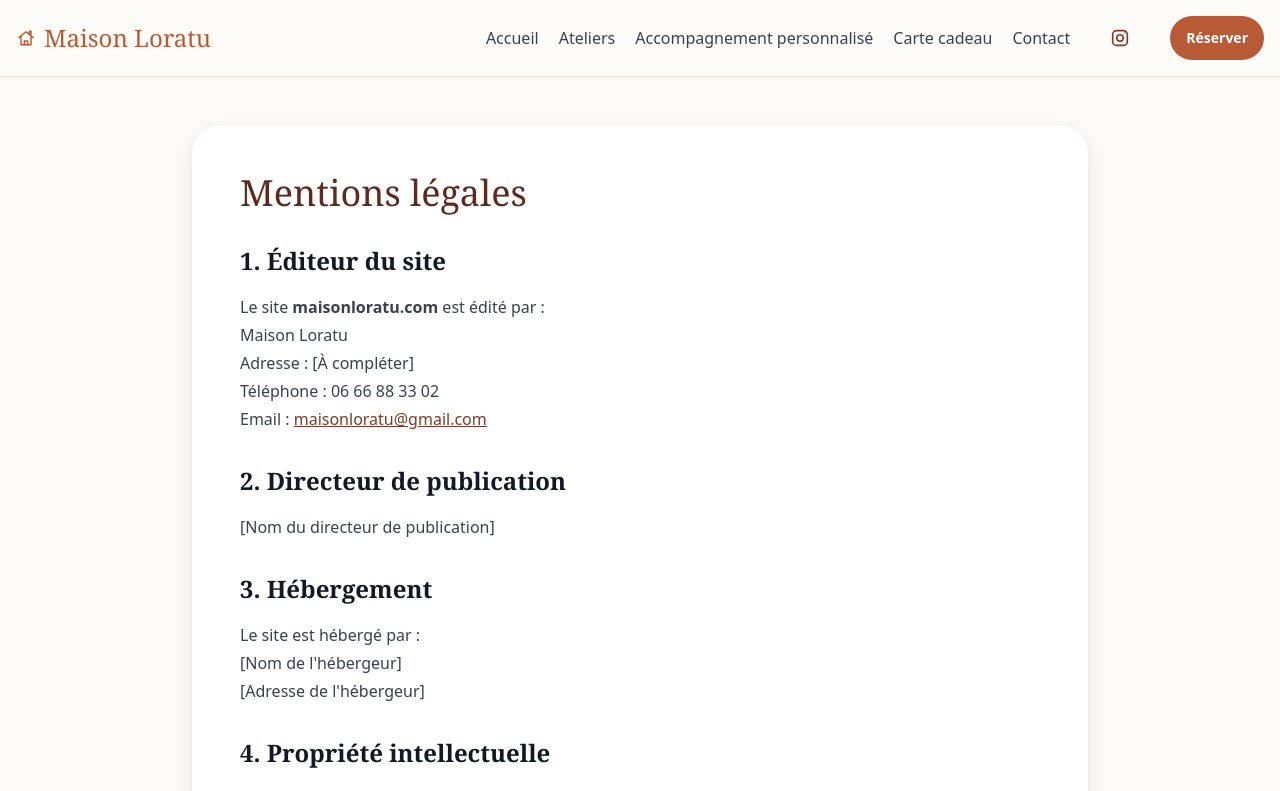
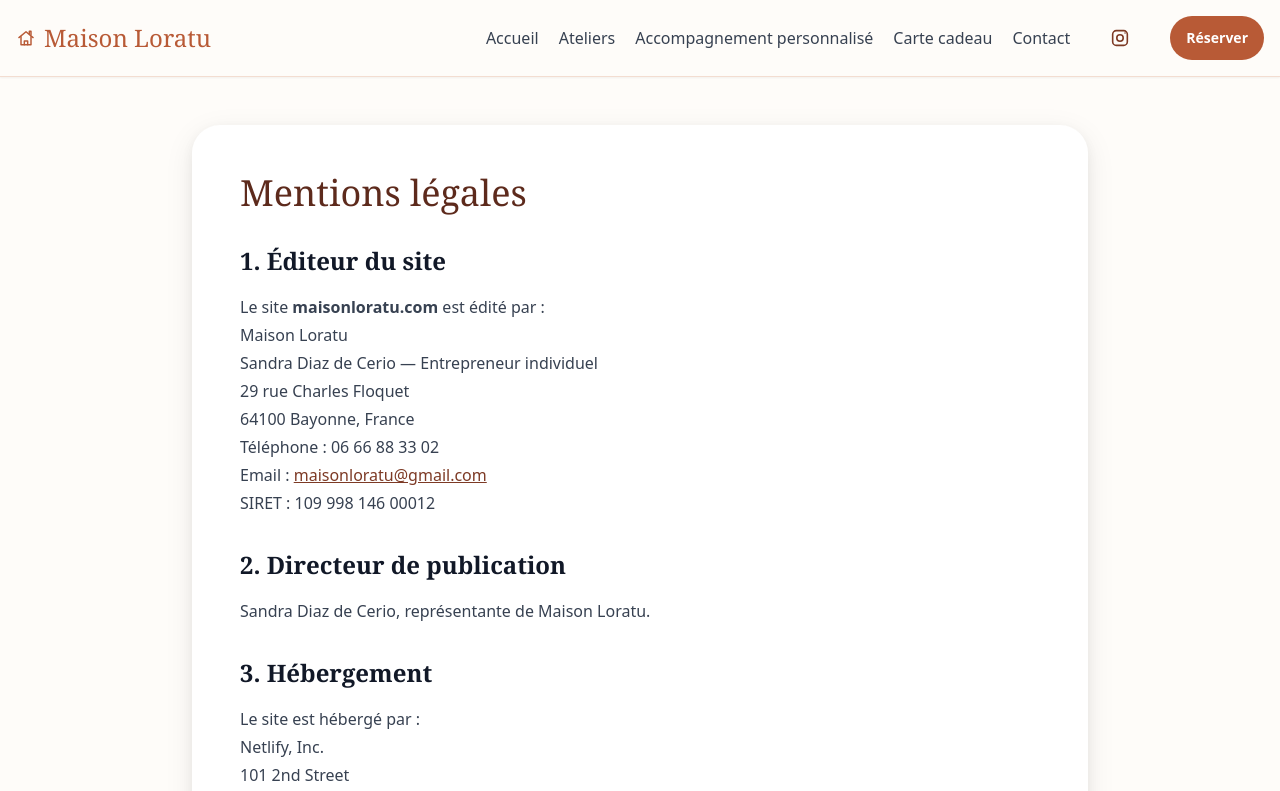
Before and after one commit to nicoriera/maison-loratu, a Vue app: page /mentions-legales in a window 1280 px wide. Shown: the top 791 px of the page. Built offline with nearby package versions, Linux system fonts and the light colour scheme.

Commit message:
docs: update legal notices

```diff
--- a/src/views/MentionsLegales.vue
+++ b/src/views/MentionsLegales.vue
@@ -17,17 +17,19 @@
             </p>
             <p class="text-gray-700">
               Maison Loratu<br>
-              Adresse : [À compléter]<br>
+              Sandra Diaz de Cerio — Entrepreneur individuel<br>
+              29 rue Charles Floquet<br>
+              64100 Bayonne, France<br>
               Téléphone : 06 66 88 33 02<br>
-              Email : <a href="mailto:maisonloratu@gmail.com" class="text-terracotta-700 underline">maisonloratu@gmail.com</a>
+              Email : <a href="mailto:maisonloratu@gmail.com" class="text-terracotta-700 underline">maisonloratu@gmail.com</a><br>
+              SIRET : 109 998 146 00012
             </p>
           </section>
 
           <section>
             <h2 class="text-2xl font-semibold text-gray-900 mb-4">2. Directeur de publication</h2>
             <p class="text-gray-700">
-              <!-- À compléter avec le nom du directeur de publication -->
-              [Nom du directeur de publication]
+              Sandra Diaz de Cerio, représentante de Maison Loratu.
             </p>
           </section>
 
@@ -37,9 +39,9 @@
               Le site est hébergé par :
             </p>
             <p class="text-gray-700">
-              <!-- À compléter avec les informations d'hébergement -->
-              [Nom de l'hébergeur]<br>
-              [Adresse de l'hébergeur]
+              Netlify, Inc.<br>
+              101 2nd Street<br>
+              San Francisco, CA 94105, États-Unis
             </p>
           </section>
 
```
